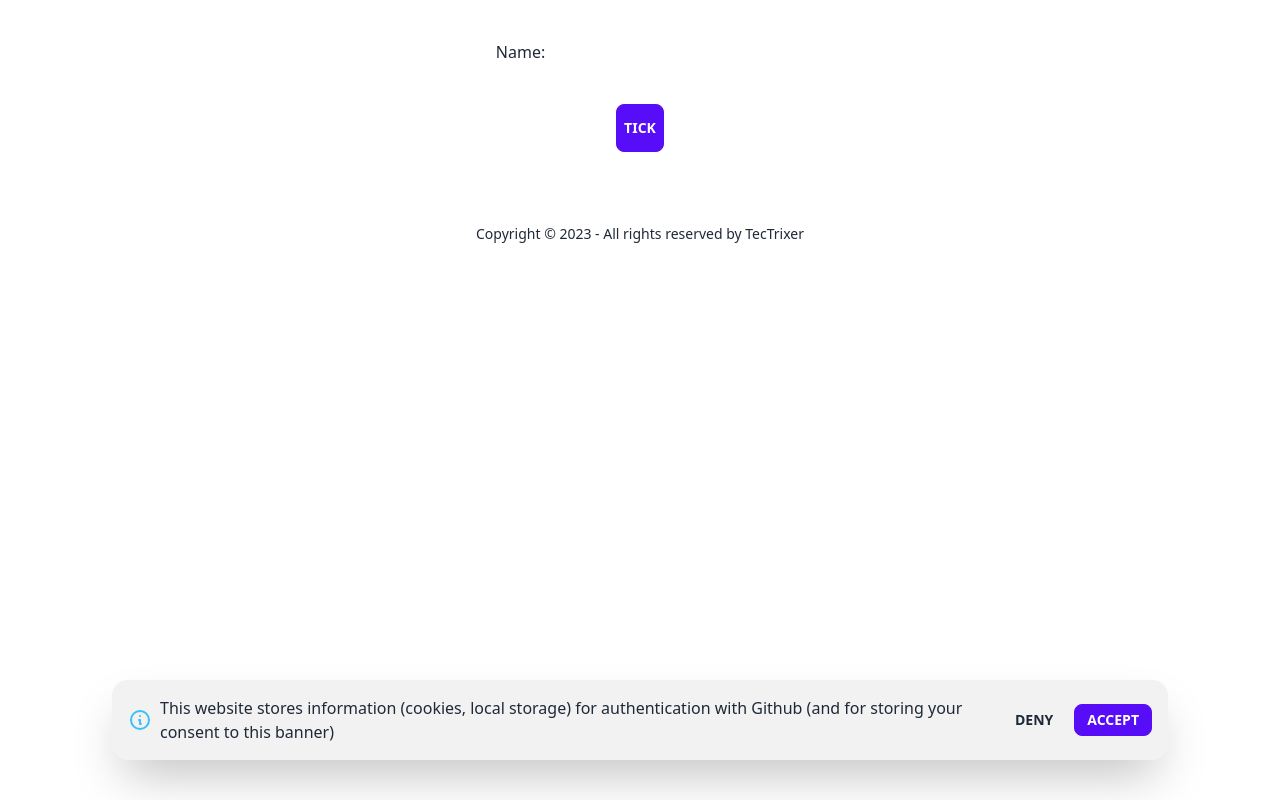
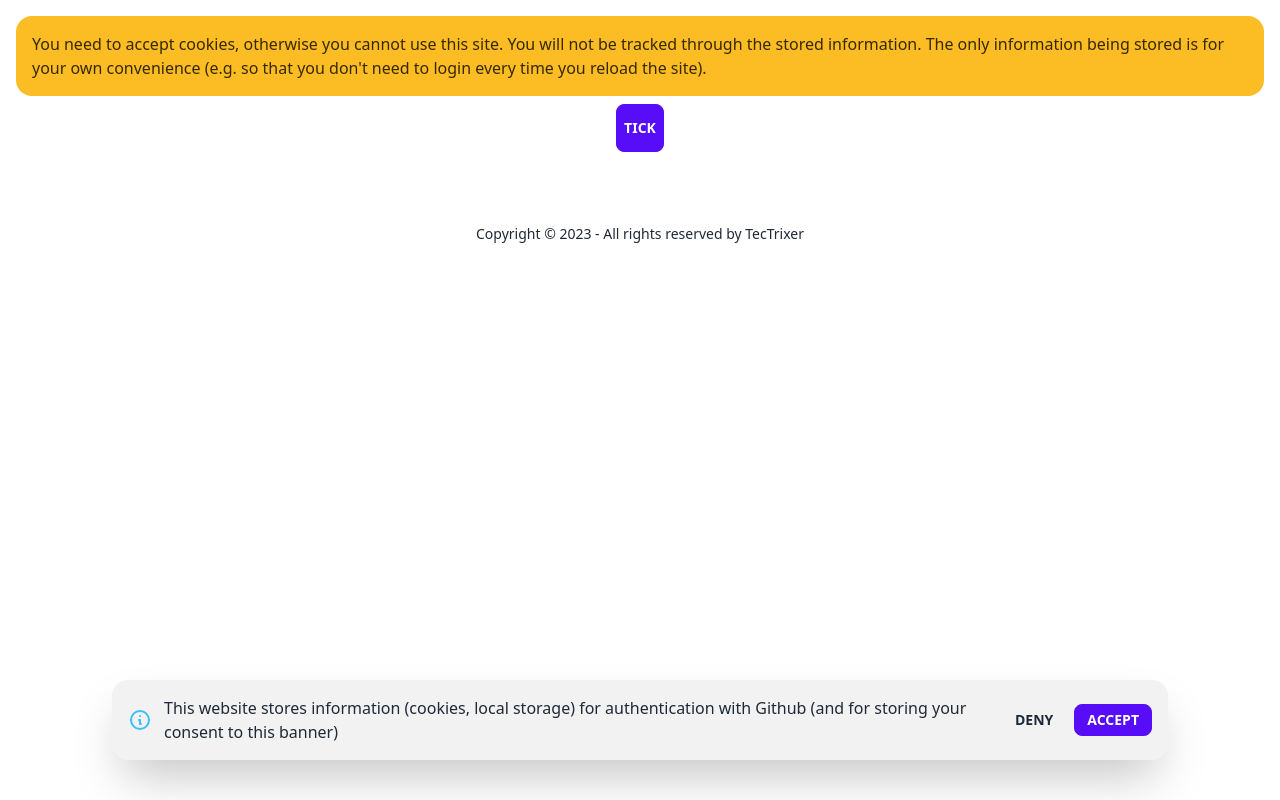
Before and after one commit to TecTrixer/habit, a SvelteKit app: page / in a window 1280 px wide. Both pictures are taken after a click on the button "DENY". Built offline with nearby package versions, Linux system fonts and the light colour scheme.

Commit message:
added toast for deny-cookies

```diff
--- a/src/routes/+layout.svelte
+++ b/src/routes/+layout.svelte
@@ -1,18 +1,48 @@
 <script lang="ts">
   import { browser } from "$app/environment";
+  import "../app.css";
+
+  // check if cookies have been accepted previously if browser is loaded
   const accepted_storage = browser
     ? window.localStorage.getItem("cookie-banner-acceptation")
     : "unknown";
-  import "../app.css";
-  export let accepted = accepted_storage !== null;
+  let accepted = accepted_storage !== null;
+
   function accept() {
     window.localStorage.setItem("cookie-banner-acceptation", "true");
     accepted = true;
+  }
+
+  // toast logic
+  let toast = false;
+
+  async function deny() {
+    setTimeout(() => (toast = true), 0);
+  }
+  if (browser) {
+    window.addEventListener("mousedown", close_deny);
+  }
+  function close_deny() {
+    toast = false;
   }
 </script>
 
 <div>
   <slot />
+  {#if toast}
+    <div class="toast toast-top toast-middle">
+      <div class="alert alert-warning">
+        <div>
+          <span
+            >You need to accept cookies, otherwise you cannot use this site. You
+            will not be tracked through the stored information. The only
+            information being stored is for your own convenience (e.g. so that
+            you don't need to login every time you reload the site).</span
+          >
+        </div>
+      </div>
+    </div>
+  {/if}
   {#if !accepted}
     <div
       class="fixed w-full bottom-0 -translate-x-1/2 left-1/2 px-6 md:px-28 mb-10 z-50"
@@ -23,7 +53,7 @@
             xmlns="http://www.w3.org/2000/svg"
             fill="none"
             viewBox="0 0 24 24"
-            class="stroke-info flex-shrink-0 w-6 h-6"
+            class="stroke-info flex-shrink-0 mr-1 w-6 h-6"
           >
             <path
               stroke-linecap="round"
@@ -39,7 +69,7 @@
           >
         </div>
         <div class="flex-none">
-          <button class="btn btn-sm btn-ghost">Deny</button>
+          <button on:mousedown={deny} class="btn btn-sm btn-ghost">Deny</button>
           <button on:mousedown={accept} class="btn btn-sm btn-primary"
             >Accept</button
           >
@@ -49,7 +79,9 @@
   {/if}
   <footer class="footer footer-center p-4 mt-14 text-base-content">
     <div>
-      <p>Copyright © {new Date().getFullYear()} - All rights reserved by TecTrixer</p>
+      <p>
+        Copyright © {new Date().getFullYear()} - All rights reserved by TecTrixer
+      </p>
     </div>
   </footer>
 </div>
--- a/src/routes/+page.svelte
+++ b/src/routes/+page.svelte
@@ -8,7 +8,7 @@
   <form method="POST">
     <label class="inline-block flex my-10 mx-auto">
     <div class="ml-auto">Name:</div>
-    <input name="name" type="text" class="flex ml-2 mr-auto">
+    <input name="name" type="text" class="flex bg-none ml-2 mr-auto">
     </label>
     <button class="btn-primary btn flex mt-10 btn-square mx-auto">TICK</button>
   </form>
```
